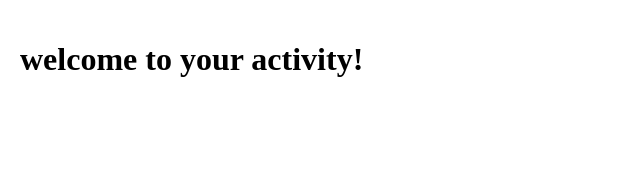
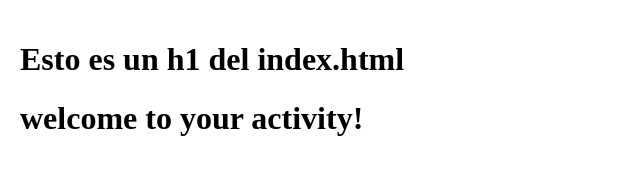
Before and after one commit to marcosalbares/api, a website: page public/index.html in a window 1280 px wide. Shown: the whole page, without its empty margins (0-640 px from the left). Drawn offline with Linux system fonts and the light colour scheme.

Commit message:
update index.html

```diff
--- a/public/index.html
+++ b/public/index.html
@@ -24,6 +24,7 @@
 </head>
 
 <body>
+    <h1>Esto es un h1 del index.html</h1>
     <div id="step1" class="step">
         <div class="slds-grid">
 
```
